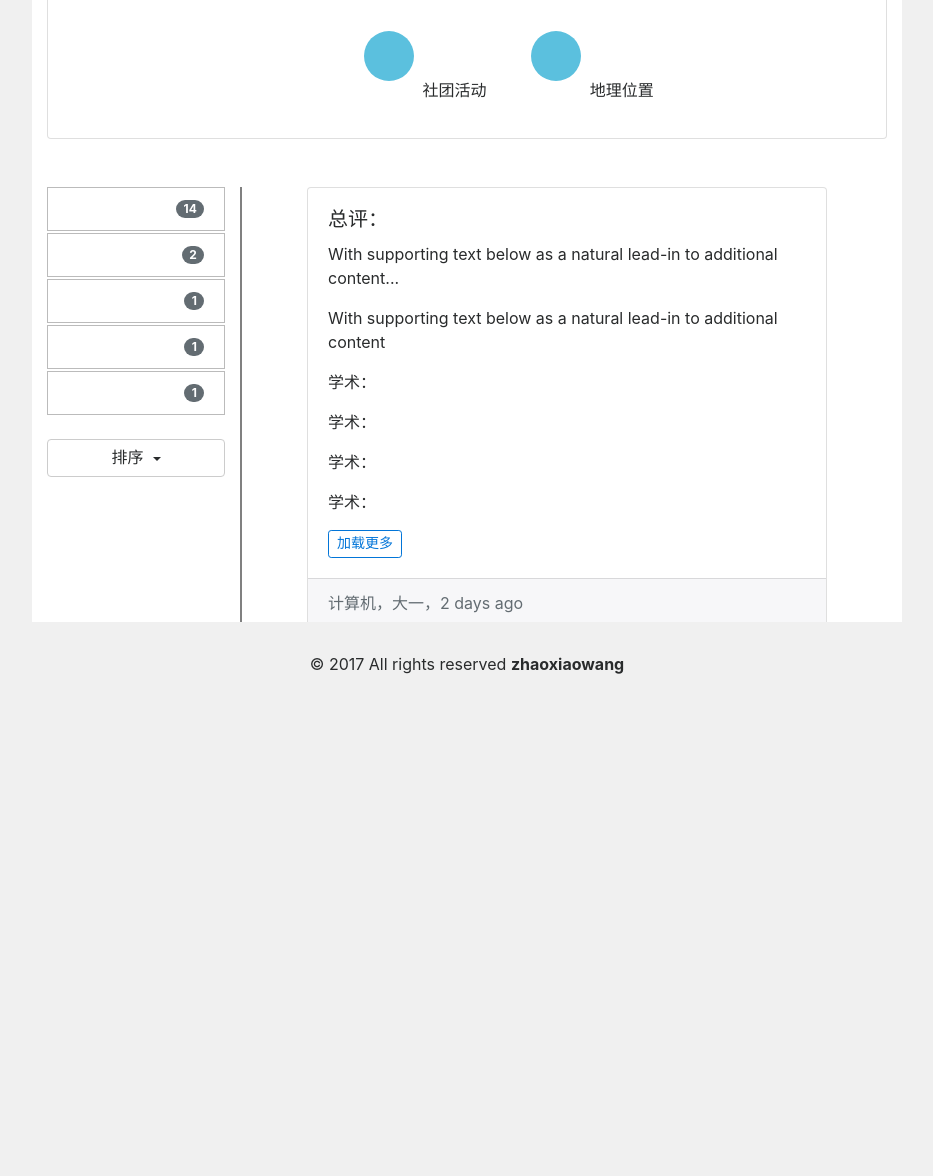
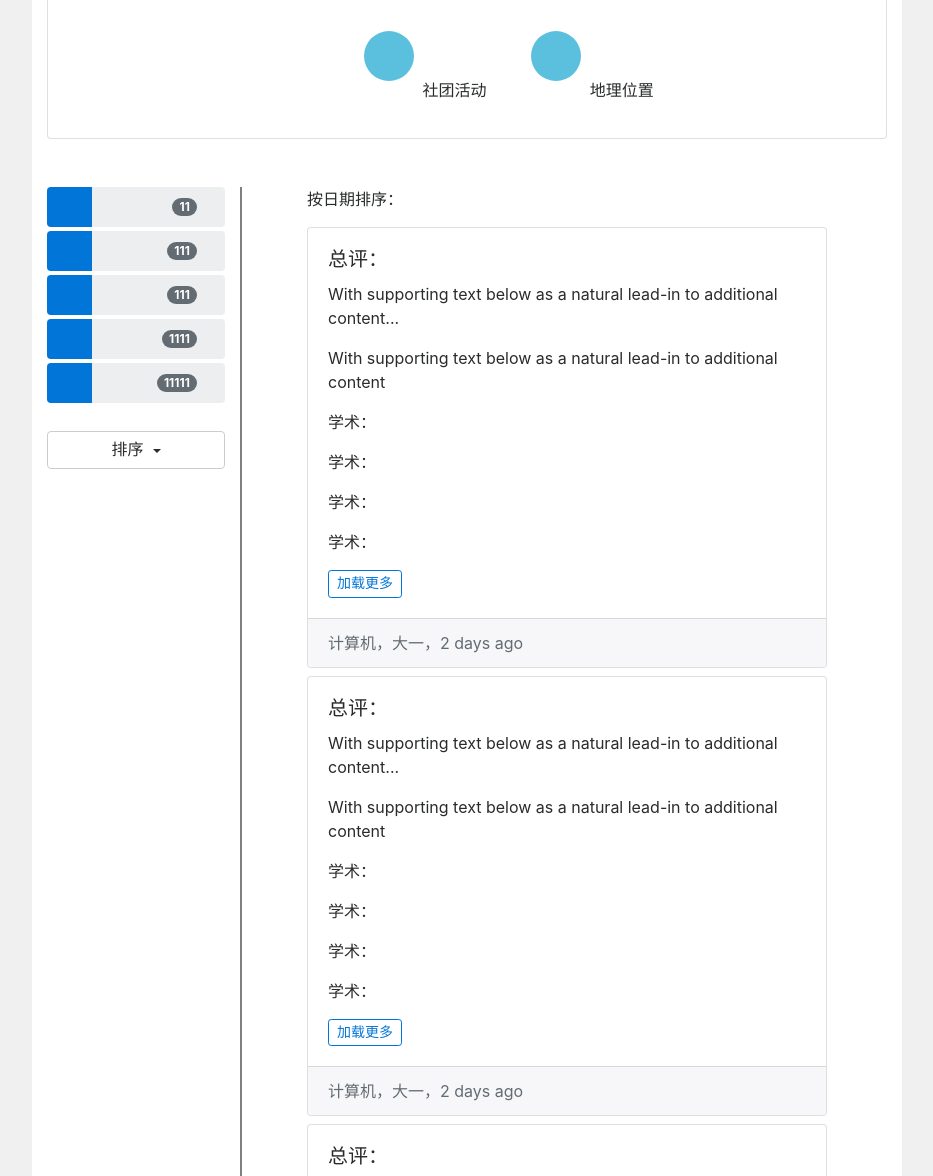
Before and after one commit to wyxpku/zhaoxiao, a Django app: page /school/1/ in a window 1280 px wide. Shown: the part 406-1582 px from the top of the page, without its empty margins (224-1157 px from the left). Run offline with Django 3.2, Linux system fonts and the light colour scheme; data comes from the database, SQL or seed files in the repository; some libraries are stand-ins or nearby versions.

Commit message:
update review filter

```diff
--- a/schools/templates/school.html
+++ b/schools/templates/school.html
@@ -10,12 +10,13 @@
     <link rel="icon" href="{% static 'images/logo.ico' %}">
     <link rel="stylesheet" href="https://cdn.bootcss.com/bootstrap/4.0.0-alpha.6/css/bootstrap.min.css" integrity="sha384-rwoIResjU2yc3z8GV/NPeZWAv56rSmLldC3R/AZzGRnGxQQKnKkoFVhFQhNUwEyJ" crossorigin="anonymous">
     <link rel="stylesheet" href="https://cdnjs.cloudflare.com/ajax/libs/rateYo/2.2.0/jquery.rateyo.min.css">
+    <link rel="stylesheet" type="text/css" href="{% static 'css/progressjs.css' %}">
     <link rel="stylesheet" type="text/css" href="{% static 'css/zhaoxiao.css' %}">
     <link rel="stylesheet" type="text/css" href="{% static 'css/school.css' %}">
     <style type="text/css">
-        .list_item_5star{
-            background: linear-gradient(to right, #CCCCFF 30%, #ffffff 70%);
-        }
+    .list_item_5star {
+        background: linear-gradient(to right, #CCCCFF 30%, #ffffff 70%);
+    }
     </style>
 </head>
 
@@ -104,28 +105,56 @@
         <br />
         <div class="row w-100">
             <div class="col-3 border-top-0 border-left-0 border-bottom-0" style="border: 2px solid gray">
-                <ul class="list-group">
-                    <li class="list-group-item justify-content-between">
-                        <span class="align-baseline 5star" style="display: inline-block;"></span>
-                        <span class="badge badge-default badge-pill">14</span>
-                    </li>
-                    <li class="list-group-item justify-content-between">
-                        <span class="align-baseline 4star" style="display: inline-block;"></span>
-                        <span class="badge badge-default badge-pill">2</span>
-                    </li>
-                    <li class="list-group-item justify-content-between">
-                        <span class="align-baseline 3star" style="display: inline-block;"></span>
-                        <span class="badge badge-default badge-pill">1</span>
-                    </li>
-                    <li class="list-group-item justify-content-between">
-                        <span class="align-baseline 2star" style="display: inline-block;"></span>
-                        <span class="badge badge-default badge-pill">1</span>
-                    </li>
-                    <li class="list-group-item justify-content-between">
-                        <span class="align-baseline 1star" style="display: inline-block;"></span>
-                        <span class="badge badge-default badge-pill">1</span>
-                    </li>
-                </ul>
+                <div class="w-100 mb-1" style="position: relative;">
+                    <div class="progress w-100" style="z-index: -1; height: 40px;">
+                        <div class="progress-bar justify-content-center align-middle" role="progressbar" style="width: 25%; height: 100%;" aria-valuenow="25" aria-valuemin="0" aria-valuemax="100">
+                        </div>
+                    </div>
+                    <div class="my-mid" style="width: 150px; height: 40px; position: absolute; top:0;left: 0;">
+                        <div class="5star d-inline-block" style="margin-top: 10px; float: left;"></div>
+                        <p class="d-inline-block" style="margin-top: 6px; float: right;"><span class="badge badge-default badge-pill">11</span></p>
+                    </div>
+                </div>
+                <div class="w-100 mb-1" style="position: relative;">
+                    <div class="progress w-100" style="z-index: -1; height: 40px;">
+                        <div class="progress-bar justify-content-center align-middle" role="progressbar" style="width: 25%; height: 100%;" aria-valuenow="25" aria-valuemin="0" aria-valuemax="100">
+                        </div>
+                    </div>
+                    <div class="my-mid" style="width: 150px; height: 40px; position: absolute; top:0;left: 0;">
+                        <div class="4star d-inline-block" style="margin-top: 10px; float: left;"></div>
+                        <p class="d-inline-block" style="margin-top: 6px; float: right;"><span class="badge badge-default badge-pill">111</span></p>
+                    </div>
+                </div>
+                <div class="w-100 mb-1" style="position: relative;">
+                    <div class="progress w-100" style="z-index: -1; height: 40px;">
+                        <div class="progress-bar justify-content-center align-middle" role="progressbar" style="width: 25%; height: 100%;" aria-valuenow="25" aria-valuemin="0" aria-valuemax="100">
+                        </div>
+                    </div>
+                    <div class="my-mid" style="width: 150px; height: 40px; position: absolute; top:0;left: 0;">
+                        <div class="3star d-inline-block" style="margin-top: 10px; float: left;"></div>
+                        <p class="d-inline-block" style="margin-top: 6px; float: right;"><span class="badge badge-default badge-pill">111</span></p>
+                    </div>
+                </div>
+                <div class="w-100 mb-1" style="position: relative;">
+                    <div class="progress w-100" style="z-index: -1; height: 40px;">
+                        <div class="progress-bar justify-content-center align-middle" role="progressbar" style="width: 25%; height: 100%;" aria-valuenow="25" aria-valuemin="0" aria-valuemax="100">
+                        </div>
+                    </div>
+                    <div class="my-mid" style="width: 150px; height: 40px; position: absolute; top:0;left: 0;">
+                        <div class="2star d-inline-block" style="margin-top: 10px; float: left;"></div>
+                        <p class="d-inline-block" style="margin-top: 6px; float: right;"><span class="badge badge-default badge-pill">1111</span></p>
+                    </div>
+                </div>
+                <div class="w-100 mb-1" style="position: relative;">
+                    <div class="progress w-100" style="z-index: -1; height: 40px;">
+                        <div class="progress-bar justify-content-center align-middle" role="progressbar" style="width: 25%; height: 100%;" aria-valuenow="25" aria-valuemin="0" aria-valuemax="100">
+                        </div>
+                    </div>
+                    <div class="my-mid" style="width: 150px; height: 40px; position: absolute; top:0;left: 0;">
+                        <div class="1star d-inline-block" style="margin-top: 10px; float: left;"></div>
+                        <p class="d-inline-block" style="margin-top: 6px; float: right;"><span class="badge badge-default badge-pill">11111</span></p>
+                    </div>
+                </div>
                 <br />
                 <div class="dropdown w-100">
                     <button class="btn btn-secondary dropdown-toggle w-100" type="button" id="dropdownMenuButton" data-toggle="dropdown" aria-haspopup="true" aria-expanded="false">
@@ -140,7 +169,47 @@
             </div>
             <div class="col-9 row">
                 <div class="reviews col-11 offset-md-1">
-                    <div class="card">
+                    <p >按日期排序：</p>
+
+                    <div class="card mb-2">
+                        <div class="card-block">
+                            <h5 class="card-title">总评：<span class="align-baseline 5star" style="display: inline-block;"></span></h5>
+                            <div class="card-text">
+                                <p>With supporting text below as a natural lead-in to additional content...</p>
+                            </div>
+                            <div class="card-text">
+                                <p>With supporting text below as a natural lead-in to additional content</p>
+                                <p>学术：<span class="align-baseline 5star" style="display: inline-block;"></span></p>
+                                <p>学术：<span class="align-baseline 5star" style="display: inline-block;"></span></p>
+                                <p>学术：<span class="align-baseline 5star" style="display: inline-block;"></span></p>
+                                <p>学术：<span class="align-baseline 5star" style="display: inline-block;"></span></p>
+                            </div>
+                            <button href="#" class="btn btn-sm btn-outline-primary more">加载更多</button>
+                        </div>
+                        <div class="card-footer text-muted">
+                            计算机，大一，2 days ago
+                        </div>
+                    </div>
+                    <div class="card mb-2">
+                        <div class="card-block">
+                            <h5 class="card-title">总评：<span class="align-baseline 5star" style="display: inline-block;"></span></h5>
+                            <div class="card-text">
+                                <p>With supporting text below as a natural lead-in to additional content...</p>
+                            </div>
+                            <div class="card-text">
+                                <p>With supporting text below as a natural lead-in to additional content</p>
+                                <p>学术：<span class="align-baseline 5star" style="display: inline-block;"></span></p>
+                                <p>学术：<span class="align-baseline 5star" style="display: inline-block;"></span></p>
+                                <p>学术：<span class="align-baseline 5star" style="display: inline-block;"></span></p>
+                                <p>学术：<span class="align-baseline 5star" style="display: inline-block;"></span></p>
+                            </div>
+                            <button href="#" class="btn btn-sm btn-outline-primary more">加载更多</button>
+                        </div>
+                        <div class="card-footer text-muted">
+                            计算机，大一，2 days ago
+                        </div>
+                    </div>
+                    <div class="card mb-2">
                         <div class="card-block">
                             <h5 class="card-title">总评：<span class="align-baseline 5star" style="display: inline-block;"></span></h5>
                             <div class="card-text">
@@ -173,8 +242,20 @@
                         </li>
                     </ul>
                 </nav>
+                <br />
+                <br />
+                <br />
+                <br />
+
             </div>
         </div>
+        <br />
+        <br />
+        <br />
+        <br />
+        <br />
+
+
         {% include 'foot.html' %}
     </div>
     <script src="{% static 'js/jquery.min.js' %}"></script>
@@ -182,12 +263,13 @@
     <script src="{% static 'js/bootstrap-suggest.js' %}"></script>
     <script src="https://cdnjs.cloudflare.com/ajax/libs/rateYo/2.2.0/jquery.rateyo.min.js"></script>
     <script src="{% static 'js/particles.js' %}"></script>
+    <script src="{% static 'js/progress.js' %}"></script>
     <script src="{% static 'js/zhaoxiao.js' %}"></script>
     <script type="text/javascript">
     $(function() {
         $("#totalrate").rateYo({
             starWidth: "18px",
-            rating: {{ school_info.overall_rating__avg }},
+            rating: {{ school_info.overall_rating__avg}},
             readOnly: true
         });
         $(".5star").rateYo({
@@ -230,6 +312,7 @@
             $(".more").html("加载更多");
         }
     });
+    $(".my-mid").css("left", ($(".my-mid").parent().width() - $(".my-mid").width()) / 2);
     </script>
 </body>
 
```
